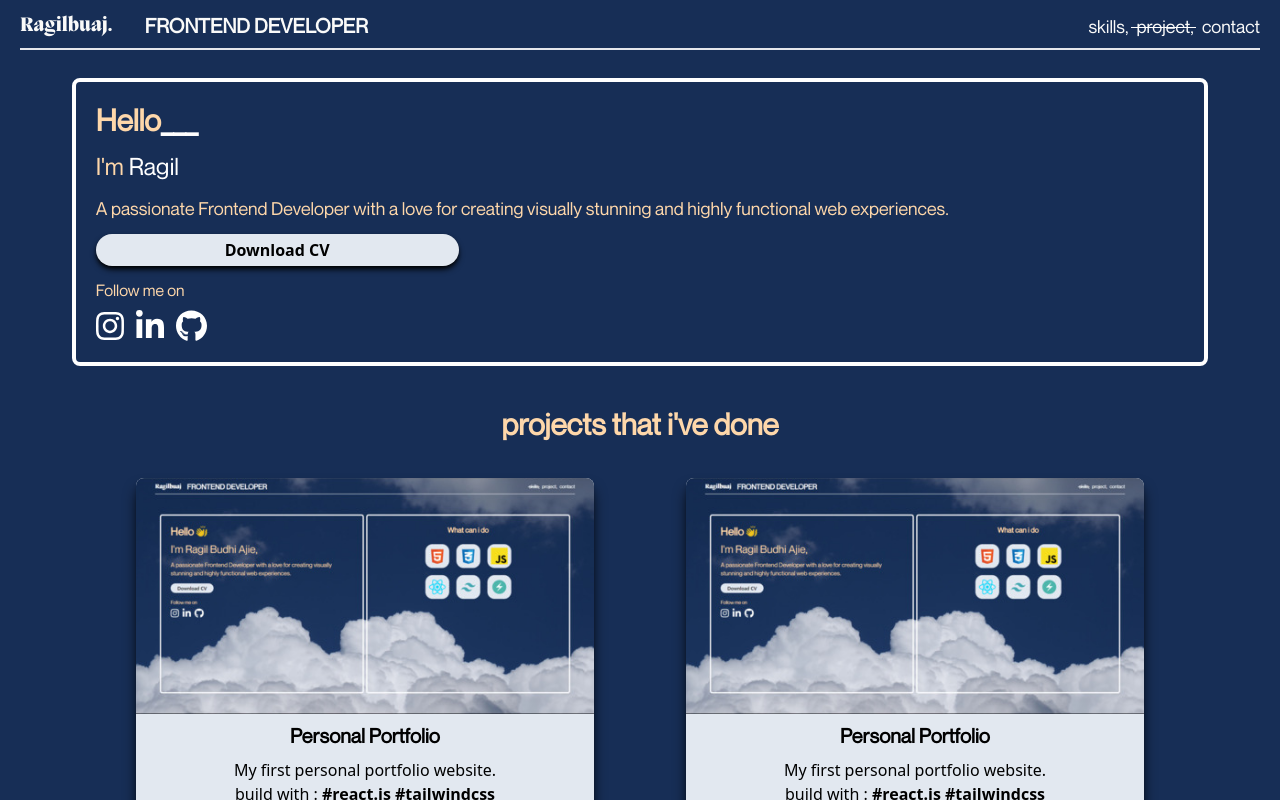
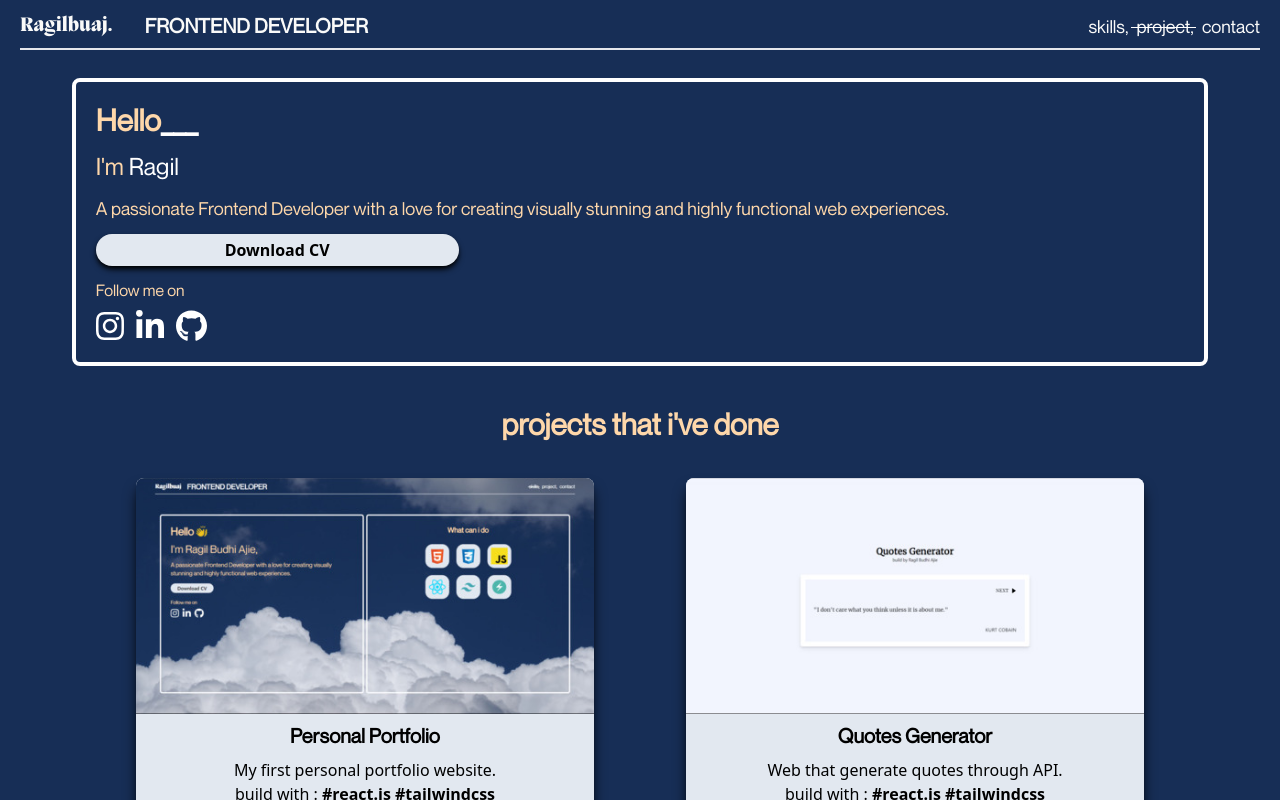
Before and after one commit to ragilbuaj/ragilbuaj-personal-portfolio, a React (Vite) app: page / in a window 1280 px wide. Both pictures are taken after a click on the link "project". Shown: the top 800 px of the page. Built offline with nearby package versions, Linux system fonts and the light colour scheme.

Commit message:
feat: add project quotes generator

```diff
--- a/src/components/Projects.jsx
+++ b/src/components/Projects.jsx
@@ -1,5 +1,6 @@
 import "../App.css";
 import personalWebsiteImg from "../assets/images/personal-website.jpg";
+import quotesGenerator from "../assets/images/quotes-generator.jpg";
 import { FontAwesomeIcon } from "@fortawesome/react-fontawesome";
 import { faGithub } from "@fortawesome/free-brands-svg-icons";
 
@@ -21,25 +22,25 @@ function Projects() {
 							<a href="https://github.com/ragilbuaj/ragilbuaj-personal-portfolio.git" target="_blank">
 								<FontAwesomeIcon className="fa-2xl hover:ease hover:scale-110 hover:text-white hover:transition" icon={faGithub} />
 							</a>
-							<a href="https://ragilbuaj.netlify.app/" className="hover:ease font-bold hover:scale-110 hover:transition">
+							<a href="https://ragilbuaj.netlify.app/" target="_blank" className="hover:ease font-bold hover:scale-110 hover:transition">
 								DEMO
 							</a>
 						</div>
 					</div>
 				</div>
 				<div className="ease mt-3 w-11/12 rounded-lg bg-slate-200 shadow-lg shadow-black transition hover:scale-105 hover:bg-sky-900 hover:text-white md:w-10/12 min-[1440px]:w-9/12">
-					<img className="rounded-t-lg" src={personalWebsiteImg} alt="project-img" />
-					<h2 className="mt-2 text-center font-neue-montreal text-xl font-semibold">Personal Portfolio</h2>
+					<img className="rounded-t-lg" src={quotesGenerator} alt="project-img" />
+					<h2 className="mt-2 text-center font-neue-montreal text-xl font-semibold">Quotes Generator</h2>
 					<div className="text-md p-2 text-center">
-						<p>My first personal portfolio website.</p>
+						<p>Web that generate quotes through API.</p>
 						<p>
 							build with : <span className="font-semibold">#react.js #tailwindcss</span>
 						</p>
 						<div className="my-3 flex items-center justify-center gap-5 px-2">
-							<a href="https://github.com/ragilbuaj/ragilbuaj-personal-portfolio.git" target="_blank">
+							<a href="https://github.com/ragilbuaj/quotes-generator.git" target="_blank">
 								<FontAwesomeIcon className="fa-2xl hover:ease hover:scale-110 hover:text-white hover:transition" icon={faGithub} />
 							</a>
-							<a href="https://ragilbuaj.netlify.app/" className="hover:ease font-bold hover:scale-110 hover:transition">
+							<a href="https://ragilbuaj-quotes-generator.netlify.app/" target="_blank" className="hover:ease font-bold hover:scale-110 hover:transition">
 								DEMO
 							</a>
 						</div>
```
Also changed, not shown: src/assets/images/quotes-generator.jpg (added).
